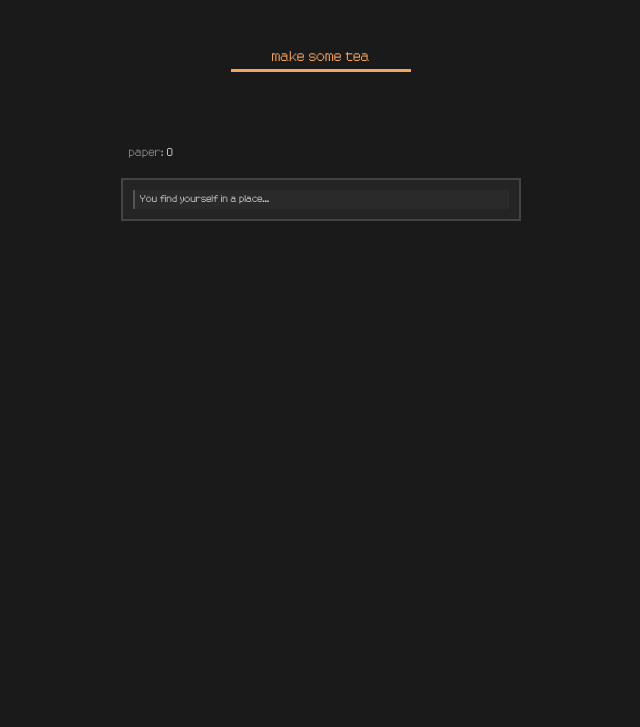
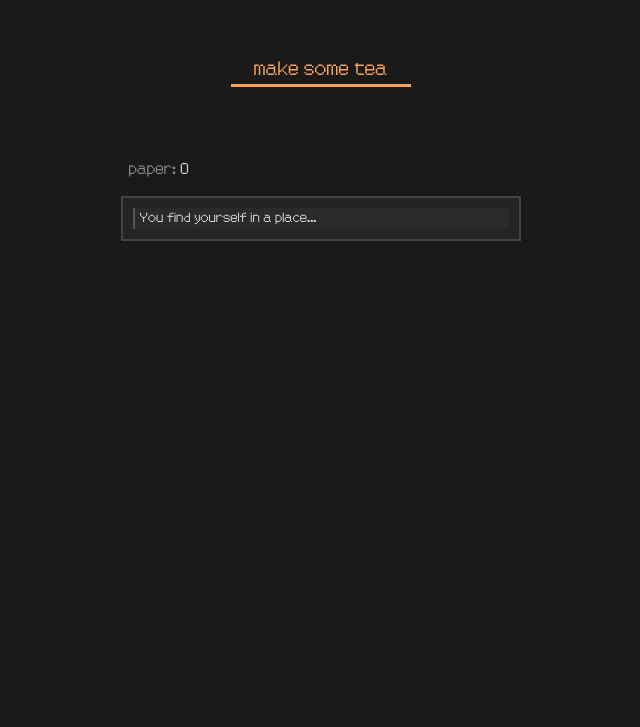
Before and after one commit to FEZPEZ/bealsbunch, a plain HTML site: page laura/a-moderately-lit-room/index.html in a window 1280 px wide. Shown: the part 73-800 px from the top of the page, without its empty margins (319-959 px from the left). Drawn offline with Linux system fonts and the light colour scheme.

Commit message:
Increased font size

```diff
--- a/laura/a-moderately-lit-room/css/style.css
+++ b/laura/a-moderately-lit-room/css/style.css
@@ -14,7 +14,7 @@
 }
 
 :root {
-    --text-scale: 1.1;
+    --text-scale: 1.5;
     --highlight: #f4a460;
 }
 
```
